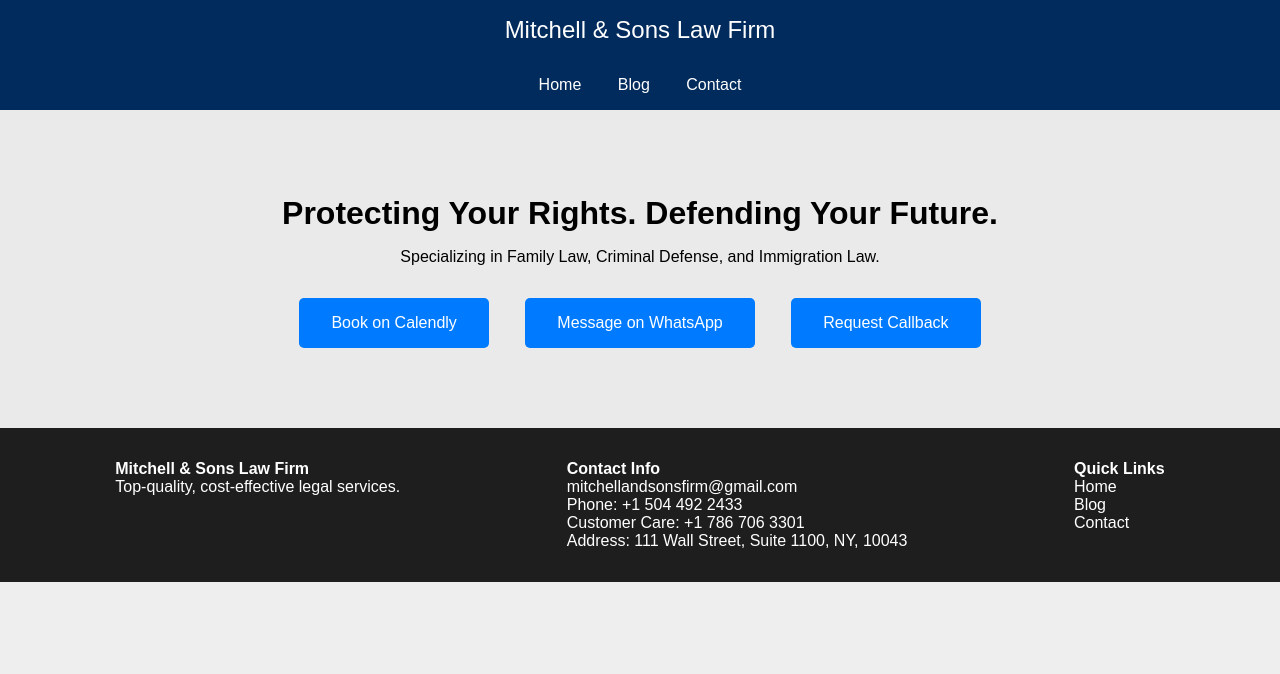
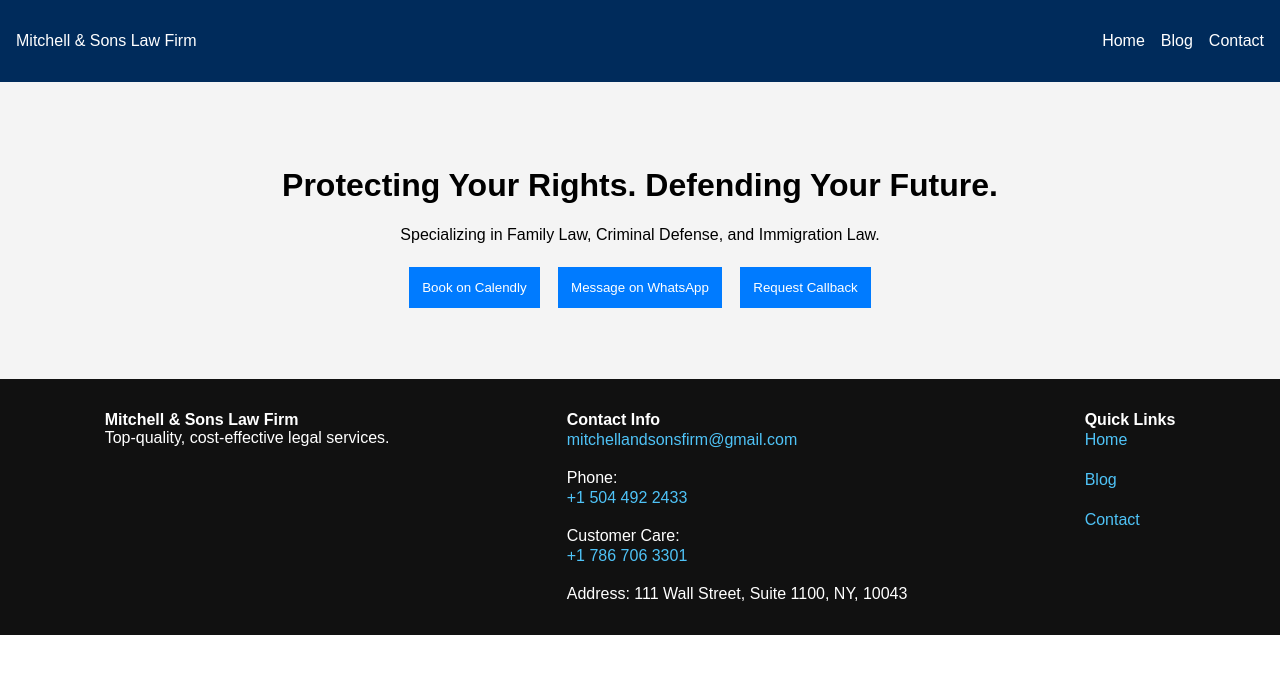
Before and after one commit to Kingsound8/mitchelllawfirm, a plain HTML site: page index.html in a window 1280 px wide. Drawn offline with Linux system fonts and the light colour scheme.

Commit message:
Add files via upload

```diff
--- /dev/null
+++ b/assets/css/style.css
@@ -0,0 +1,9 @@
+
+body { font-family: Arial, sans-serif; margin: 0; padding: 0; }
+.navbar { background-color: #002B5B; color: white; padding: 1em; display: flex; justify-content: space-between; align-items: center; }
+.nav-links { list-style: none; display: flex; gap: 1em; }
+.nav-links li a { color: white; text-decoration: none; }
+.hero { text-align: center; padding: 4em 1em; background-color: #f4f4f4; }
+.hero-buttons button { margin: 0.5em; padding: 1em; background-color: #007BFF; color: white; border: none; cursor: pointer; }
+.footer { background: #111; color: white; display: flex; justify-content: space-around; padding: 2em 1em; flex-wrap: wrap; }
+.footer a { color: #4FC3F7; text-decoration: none; display: block; margin: 2px 0; }
--- a/index.html
+++ b/index.html
@@ -1,55 +1,56 @@
-
 <!DOCTYPE html>
 <html lang="en">
 <head>
-    <meta charset="UTF-8">
+  <meta charset="UTF-8" />
+  <meta name="viewport" content="width=device-width, initial-scale=1.0" />
   <title>Mitchell & Sons Law Firm</title>
-    <link rel="icon" href="favicon.ico" type="image/x-icon">
-    <style>
-        body { margin: 0; font-family: Arial, sans-serif; background: #eee; }
-        header { background: #002B5C; color: white; padding: 1rem; text-align: center; font-size: 1.5rem; }
-        nav { background: #002B5C; text-align: center; }
-        nav a { color: white; padding: 1rem; display: inline-block; text-decoration: none; }
-        .hero { background: #eaeaea; padding: 4rem; text-align: center; }
-        .hero h1 { margin-bottom: 1rem; }
-        .buttons a { background: #007bff; color: white; padding: 1rem 2rem; margin: 1rem; display: inline-block; text-decoration: none; border-radius: 5px; }
-        footer { background: #1e1e1e; color: white; padding: 2rem; display: flex; justify-content: space-around; }
-    </style>
+  <link rel="icon" href="assets/images/favicon.ico" />
+  <link rel="stylesheet" href="assets/css/style.css" />
 </head>
 <body>
-    <header>Mitchell & Sons Law Firm</header>
-    <nav>
-        <a href="index.html">Home</a>
-        <a href="blog.html">Blog</a>
-        <a href="contact.html">Contact</a>
+  <nav class="navbar">
+    <div class="logo">Mitchell & Sons Law Firm</div>
+    <ul class="nav-links">
+      <li><a href="index.html">Home</a></li>
+      <li><a href="blog.html">Blog</a></li>
+      <li><a href="contact.html">Contact</a></li>
+    </ul>
   </nav>
-    <div class="hero">
+  <header class="hero">
     <h1>Protecting Your Rights. Defending Your Future.</h1>
     <p>Specializing in Family Law, Criminal Defense, and Immigration Law.</p>
-        <div class="buttons">
-            <a href="pay.html">Book on Calendly</a>
-            <a href="https://wa.me/15044922433">Message on WhatsApp</a>
-            <a href="contact.html">Request Callback</a>
+    <div class="hero-buttons">
+      <button onclick="redirectToPay()">Book on Calendly</button>
+      <a href="https://wa.me/15044922433"><button>Message on WhatsApp</button></a>
+      <a href="tel:+15044922433"><button>Request Callback</button></a>
     </div>
-    </div>
-    <footer>
+  </header>
+  <footer class="footer">
     <div>
-            <strong>Mitchell & Sons Law Firm</strong><br>
+      <strong>Mitchell & Sons Law Firm</strong><br/>
       Top-quality, cost-effective legal services.
     </div>
     <div>
-            <strong>Contact Info</strong><br>
-            mitchellandsonsfirm@gmail.com<br>
-            Phone: +1 504 492 2433<br>
-            Customer Care: +1 786 706 3301<br>
+      <strong>Contact Info</strong><br/>
+      <a href="mailto:mitchellandsonsfirm@gmail.com">mitchellandsonsfirm@gmail.com</a><br/>
+      Phone: <a href="tel:+15044922433">+1 504 492 2433</a><br/>
+      Customer Care: <a href="tel:+17867063301">+1 786 706 3301</a><br/>
       Address: 111 Wall Street, Suite 1100, NY, 10043
     </div>
     <div>
-            <strong>Quick Links</strong><br>
-            Home<br>
-            Blog<br>
-            Contact
+      <strong>Quick Links</strong><br/>
+      <a href="index.html">Home</a><br/>
+      <a href="blog.html">Blog</a><br/>
+      <a href="contact.html">Contact</a>
     </div>
   </footer>
+  <script>
+    function redirectToPay() {
+      window.location.href = "https://www.paypal.com/ncp/payment/82HNVFENYSLWY";
+      setTimeout(function() {
+        window.location.href = "https://calendly.com/mitchellandsonsfirm";
+      }, 10000);
+    }
+  </script>
 </body>
 </html>
```
Also changed, not shown: blog-posts/sample-post.html (added, +16 -0 lines), blog.html (+14 -1 lines), contact.html (+16 -1 lines). Lines whose indentation alone changed are shown as unchanged.
